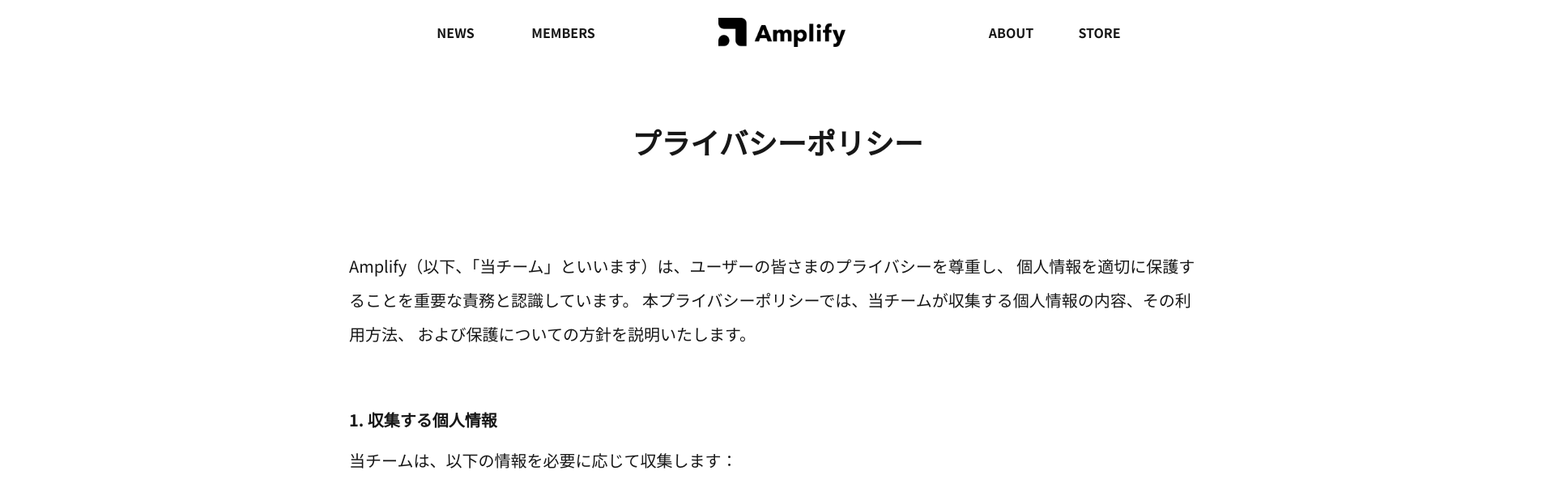
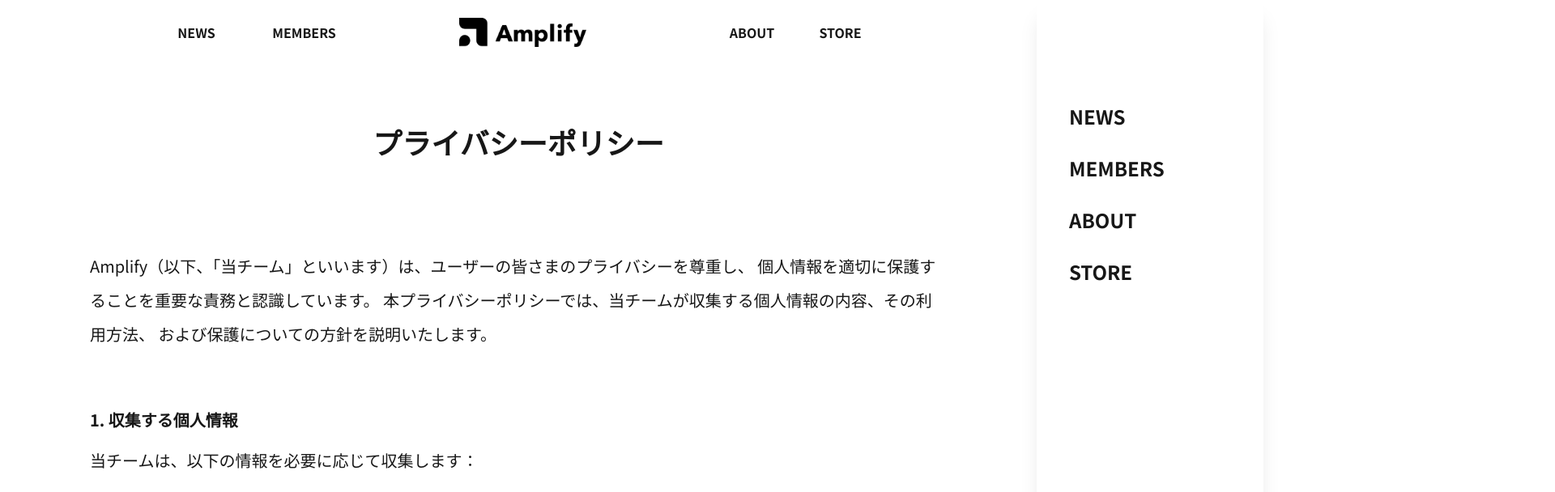
Before and after one commit to teamamplifycontact-hue/teamamplify, a Next.js app: page /privacy-policy in a window 1280 px wide. Shown: the top 608 px of the page at 81% size, 1920 px wide, since content can reach past the window. Built offline with nearby package versions, Linux system fonts and the light colour scheme.

Commit message:
各ページ幅修正、ヘッダーレスポンシブ対応

```diff
--- a/app/brand-guidelines/page.tsx
+++ b/app/brand-guidelines/page.tsx
@@ -9,10 +9,10 @@ export default function BrandGuidelines() {
   const router = useRouter();
   return (
     <>
-      <div className="flex flex-col flex-1 items-center justify-center w-480">
+      <div className="flex flex-col flex-1 items-center justify-center">
         <Header />
 
-        <main className="w-full max-w-[1066px] mx-auto flex flex-col pt-[75px] pb-[118px]  bg-white">
+        <main className="w-full max-w-[1066px] mx-auto flex flex-col pt-[75px] pb-[118px] bg-white max-[930px]:px-[69px]">
           <div className="font-bold text-4xl justify-center flex pb-[113px]">
             ロゴや所属メンバーの画像使用について
           </div>
--- a/app/components/Button.tsx
+++ b/app/components/Button.tsx
@@ -47,7 +47,7 @@ export default function Button({
         text-text-xl
         font-bold
         transition-all
-        duration-200
+        duration-500
         disabled:opacity-50
         disabled:cursor-not-allowed
         ${variants[variant]}
--- a/app/components/Header.tsx
+++ b/app/components/Header.tsx
@@ -1,27 +1,34 @@
+"use client";
+
+import { useState } from "react";
 import Link from "next/link";
 import Image from "next/image";
+
 export default function Header() {
+  const [isOpen, setIsOpen] = useState(false);
+
   return (
-    <header>
-      <div className="mx-auto flex h-20 max-w items-center justify-between">
-        <nav>
+    <header className="relative w-full">
+      <div className="flex h-20 items-center justify-center">
+        {/* PC Navigation */}
+        <nav className="max-[930px]:hidden">
           <ul className="flex items-center justify-between w-full text-sm font-medium">
             <li className="mr-9">
               <Link
                 href="/"
-                className="text-base w-[97px] inline-block text-center font-bold"
+                className="inline-block w-[97px] text-center text-base font-bold"
               >
                 NEWS
               </Link>
             </li>
 
             <li className="mr-[155px]">
-              <a
+              <Link
                 href="/members"
-                className="text-base w-[97px] inline-block text-center font-bold"
+                className="inline-block w-[97px] text-center text-base font-bold"
               >
                 MEMBERS
-              </a>
+              </Link>
             </li>
 
             <li className="-translate-x-[12px]">
@@ -30,29 +37,100 @@ export default function Header() {
                 alt="Team Amplify"
                 width={157}
                 height={36}
+                priority
               />
             </li>
 
             <li className="ml-36 mr-3">
-              <a
+              <Link
                 href="/about"
-                className="text-base w-[97px] inline-block text-center font-bold"
+                className="inline-block w-[97px] text-center text-base font-bold"
               >
                 ABOUT
-              </a>
+              </Link>
             </li>
 
             <li>
-              <a
+              <Link
                 href="/store"
-                className="text-base w-[97px] inline-block text-center font-bold"
+                className="inline-block w-[97px] text-center text-base font-bold"
               >
                 STORE
-              </a>
+              </Link>
             </li>
           </ul>
         </nav>
+
+        {/* Mobile Logo */}
+        <div className="hidden max-[930px]:block">
+          <Image
+            src="/AMP_logo.png"
+            alt="Team Amplify"
+            width={157}
+            height={36}
+            priority
+          />
+        </div>
+
+        {/* Hamburger */}
+        <button
+          aria-label={isOpen ? "Close menu" : "Open menu"}
+          onClick={() => setIsOpen(!isOpen)}
+          className="hidden max-[930px]:flex absolute right-7 top-1/2 -translate-y-1/2 z-50 flex-col justify-center gap-[11px]"
+        >
+          <span
+            className={`block h-[3px] w-[35px] bg-black transition-all duration-300 ${
+              isOpen ? "translate-y-[7px] rotate-45" : ""
+            }`}
+          />
+          <span
+            className={`block h-[3px] w-[35px] bg-black transition-all duration-300 ${
+              isOpen ? "-translate-y-[7px] -rotate-45" : ""
+            }`}
+          />
+        </button>
       </div>
+
+      {/* Overlay */}
+      <div
+        onClick={() => setIsOpen(false)}
+        className={`fixed inset-0 bg-black/40 z-40 transition-all duration-300 max-[930px]:block ${
+          isOpen ? "visible opacity-100" : "invisible opacity-0"
+        }`}
+      />
+
+      {/* Drawer Menu */}
+      <nav
+        className={`fixed top-0 right-0 z-40 h-screen w-[280px] bg-white shadow-xl transition-transform duration-300 ease-in-out max-[930px]:block ${
+          isOpen ? "translate-x-0" : "translate-x-full"
+        }`}
+      >
+        <ul className="flex flex-col gap-8 pt-32 px-10 text-2xl font-bold">
+          <li>
+            <Link href="/" onClick={() => setIsOpen(false)}>
+              NEWS
+            </Link>
+          </li>
+
+          <li>
+            <Link href="/members" onClick={() => setIsOpen(false)}>
+              MEMBERS
+            </Link>
+          </li>
+
+          <li>
+            <Link href="/about" onClick={() => setIsOpen(false)}>
+              ABOUT
+            </Link>
+          </li>
+
+          <li>
+            <Link href="/store" onClick={() => setIsOpen(false)}>
+              STORE
+            </Link>
+          </li>
+        </ul>
+      </nav>
     </header>
   );
 }
--- a/app/contact/page.tsx
+++ b/app/contact/page.tsx
@@ -64,10 +64,9 @@ export default function Contact() {
 
   return (
     <>
-      <div className="flex flex-col flex-1 items-center justify-center w-480">
+      <div className="flex flex-col flex-1 items-center justify-center">
         <Header />
-
-        <main className="w-full max-w-[1066px] min-h-screen mx-auto flex flex-col pt-[75px] pb-[118px] justify-between bg-white">
+        <main className="w-full max-w-[1066px] min-h-screen mx-auto flex flex-col pt-[75px] pb-[118px] justify-between bg-white max-[930px]:px-[69px]">
           <div className="font-bold text-4xl justify-center flex pb-18">
             CONTACT
           </div>
--- a/app/privacy-policy/page.tsx
+++ b/app/privacy-policy/page.tsx
@@ -9,10 +9,10 @@ export default function PrivacyPolicy() {
   const router = useRouter();
   return (
     <>
-      <div className="flex flex-col flex-1 items-center justify-center w-480">
+      <div className="flex flex-col flex-1 items-center justify-center">
         <Header />
 
-        <main className="w-full max-w-[1066px] mx-auto flex flex-col pt-[75px] pb-[118px]  bg-white">
+        <main className="w-full max-w-[1066px] mx-auto flex flex-col pt-[75px] pb-[118px] bg-white max-[930px]:px-[69px]">
           <div className="font-bold text-4xl justify-center flex pb-[113px]">
             プライバシーポリシー
           </div>
```
